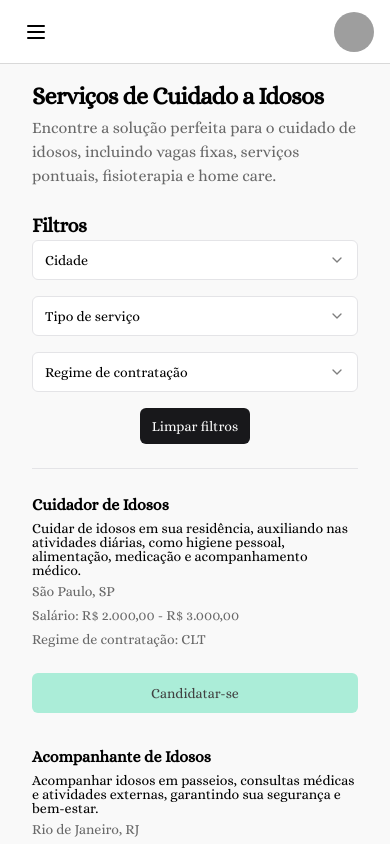
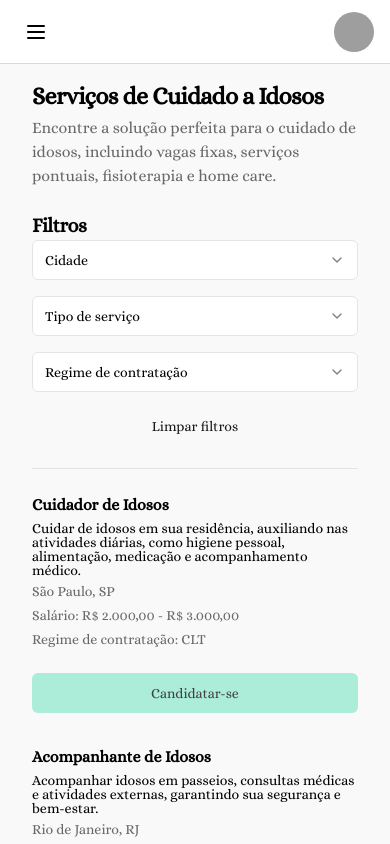
Before and after one commit to isaacviannadev/zelo-app, a Next.js app: page / in a window 390 px wide. Shown: the top 844 px of the page. Built offline with nearby package versions, Linux system fonts and the light colour scheme; grey boxes are pictures that could not be loaded.

Commit message:
fix: style of clear filter button

```diff
--- a/src/app/vagas/page.tsx
+++ b/src/app/vagas/page.tsx
@@ -94,7 +94,7 @@ export default function Vagas() {
         </div>
         <div>
           <h4 className='text-xl font-bold tracking-tight'>Filtros</h4>
-          <div className='flex flex-col sm:flex-row gap-4 items-center'>
+          <div className='flex flex-col sm:flex-row gap-4 lg:items-center'>
             <Select
               onValueChange={(value) => setLocation(value)}
               value={location}
@@ -155,7 +155,7 @@ export default function Vagas() {
                 </SelectGroup>
               </SelectContent>
             </Select>
-            <Button onClick={handleClearFilters} size={'sm'}>
+            <Button onClick={handleClearFilters} size={'sm'} variant={'link'}>
               Limpar filtros
             </Button>
           </div>
```
